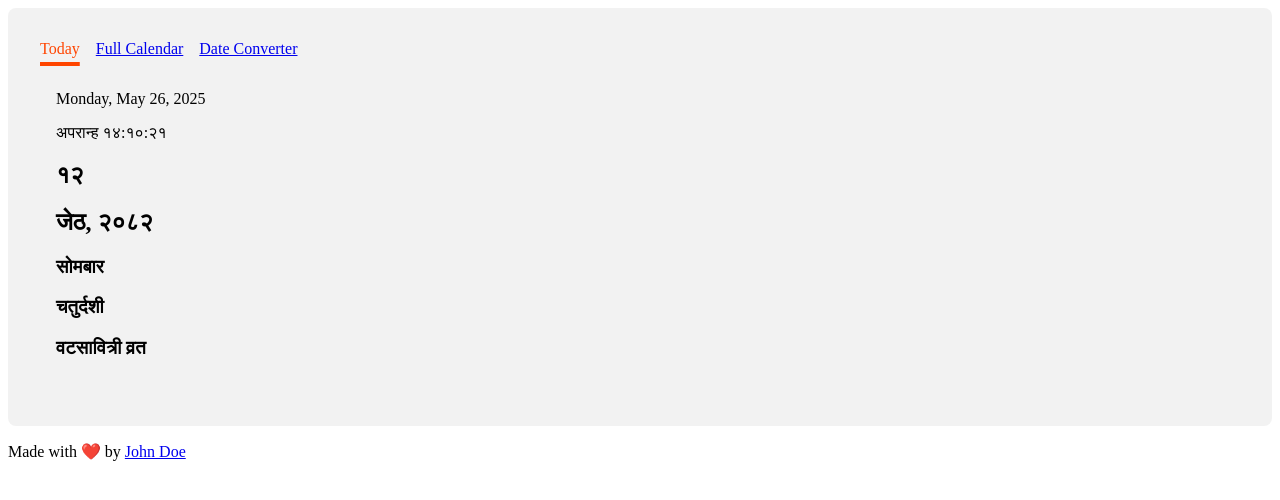
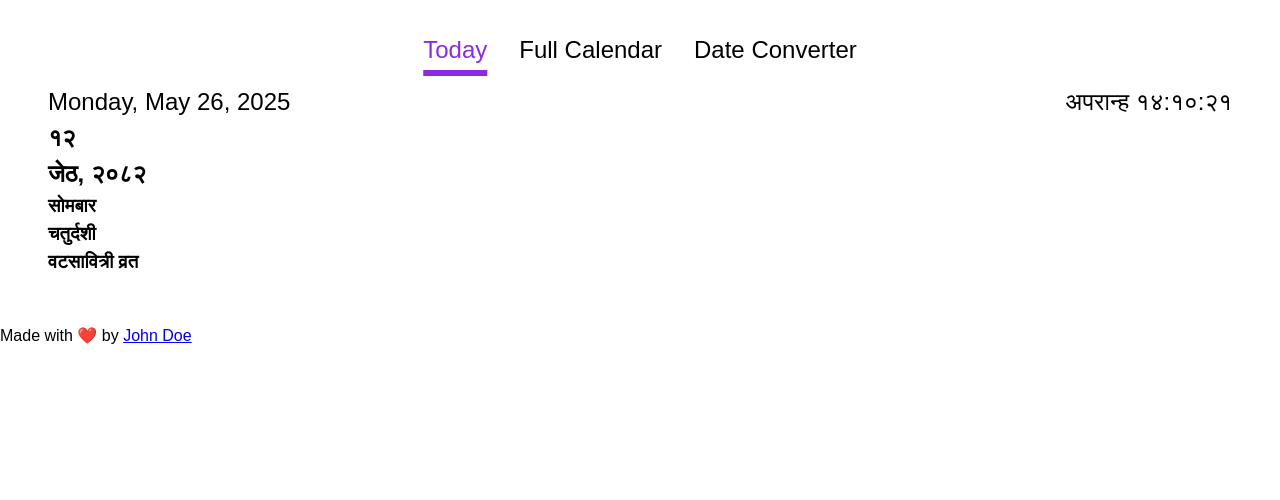
Before and after one commit to rajoyish/nepali-calendar-2082-tab, a website built with Vite: page index.html in a window 1280 px wide. Built offline with nearby package versions, Linux system fonts and the light colour scheme; a web font is replaced by a local one.

Commit message:
Add styles to upper wrapper

```diff
--- a/index.html
+++ b/index.html
@@ -5,6 +5,12 @@
     <link rel="icon" type="image/svg+xml" href="/vite.svg" />
     <meta name="viewport" content="width=device-width, initial-scale=1.0" />
     <title>Nepali Calendar 2082</title>
+    <link rel="preconnect" href="https://fonts.googleapis.com" />
+    <link rel="preconnect" href="https://fonts.gstatic.com" crossorigin />
+    <link
+      href="https://fonts.googleapis.com/css2?family=Anek+Devanagari:wdth,wght@75..125,100..800&display=swap"
+      rel="stylesheet"
+    />
   </head>
   <body>
     <main class="tabs-container">
--- a/src/style.css
+++ b/src/style.css
@@ -1,29 +1,120 @@
+/* 1. Use a more-intuitive box-sizing model */
+*,
+*::before,
+*::after {
+  box-sizing: border-box;
+}
+
+/* 2. Remove default margin */
+* {
+  margin: 0;
+}
+
+/* 3. Enable keyword animations */
+@media (prefers-reduced-motion: no-preference) {
+  html {
+    interpolate-size: allow-keywords;
+  }
+}
+
+body {
+  font-family: "Anek Devanagari", sans-serif;
+  font-optical-sizing: auto;
+  font-size: 16px;
+  /* 4. Add accessible line-height */
+  line-height: 1.5;
+  /* 5. Improve text rendering */
+  -webkit-font-smoothing: antialiased;
+}
+
+/* 6. Improve media defaults */
+img,
+picture,
+video,
+canvas,
+svg {
+  display: block;
+  max-width: 100%;
+}
+
+/* 7. Inherit fonts for form controls */
+input,
+button,
+textarea,
+select {
+  font: inherit;
+}
+
+/* 8. Avoid text overflows */
+p,
+h1,
+h2,
+h3,
+h4,
+h5,
+h6 {
+  overflow-wrap: break-word;
+}
+
+/* 9. Improve line wrapping */
+p {
+  text-wrap: pretty;
+}
+h1,
+h2,
+h3,
+h4,
+h5,
+h6 {
+  text-wrap: balance;
+}
+
+/* My Styles */
+
 .calendar {
   padding: 1rem;
 }
 
 /* Tabs */
 .tabs-list {
+  font-size: 1.5rem;
   list-style: none;
   margin: 0;
   padding: 0;
   display: flex;
-  gap: 1rem;
+  gap: 2rem;
+  justify-content: center;
+}
+
+.tabs-list a {
+  text-decoration: none;
+  color: black;
 }
 
 .tabs-list [aria-selected="true"] {
   text-decoration: underline;
   text-decoration-thickness: 0.25em;
   text-underline-offset: 0.5em;
-  color: orangered;
+  color: blueviolet;
 }
 
 .tabs-container {
   padding: 2rem;
   border-radius: 0.5rem;
-  background: hsl(0 0% 50% / 0.1);
+  background: white;
 }
 
 .tabs__panels > div[hidden] {
   display: none;
 }
+
+/* Calendar Styles */
+.calendar__upper {
+  display: flex;
+  justify-content: space-between;
+}
+
+.calendar__date-en,
+.calendar__clock {
+  font-size: 1.5rem;
+}
```
